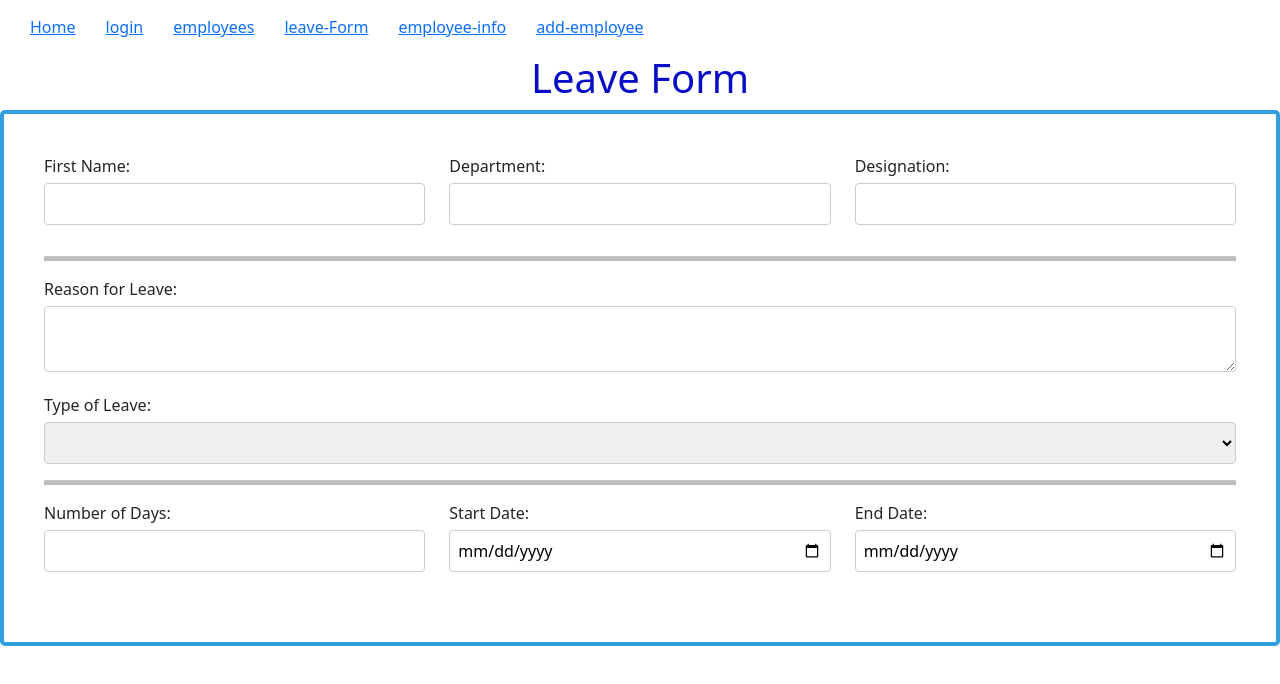
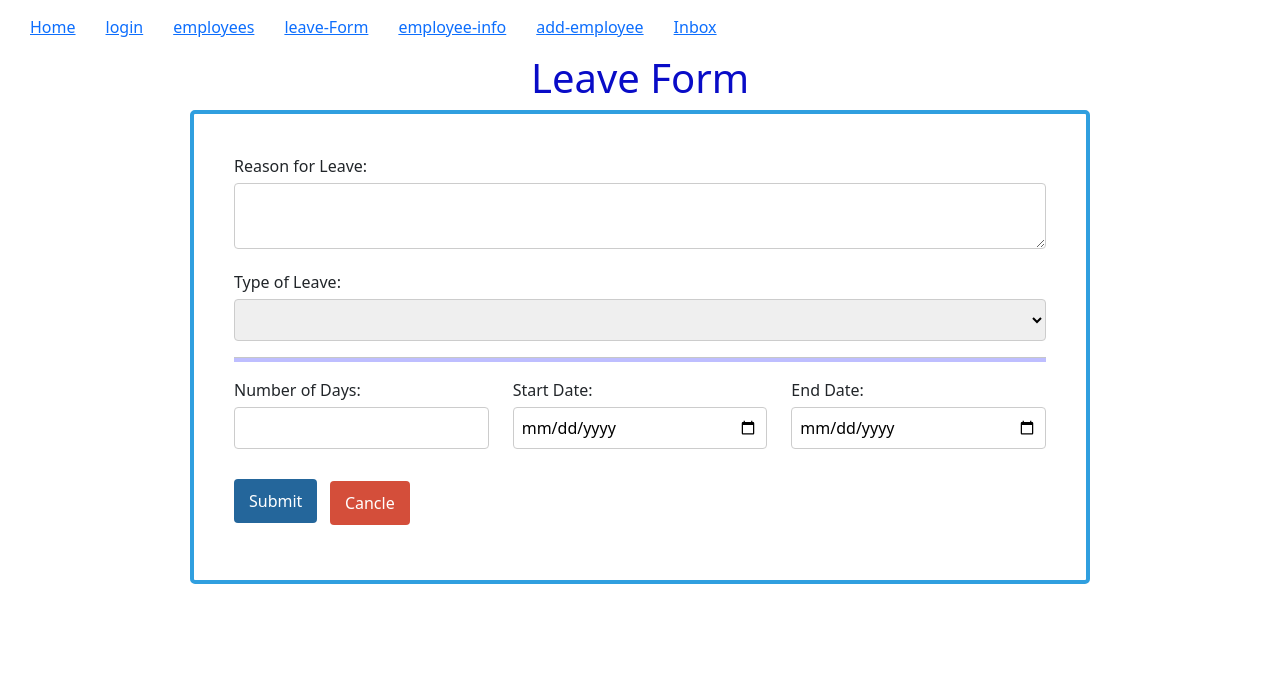
Before and after one commit to bhautikn/EmployeeManagement, an Angular app in the folder registration-app/: page /employees/leave-form in a window 1280 px wide. Shown: the top 684 px of the page. Built offline with nearby package versions, Linux system fonts and the light colour scheme.

Commit message:
leave-form v.2.0.0

```diff
--- a/registration-app/src/app/add-employee/add-employee.component.html
+++ b/registration-app/src/app/add-employee/add-employee.component.html
@@ -448,6 +448,6 @@
     <div>
         <button type="button" (click)="submitForm()">Submit</button>
 &nbsp;
-        <button type="button" class="btn" (click)="cancleForm()">Cancle</button>
+        <button type="button" class="btn" (click)="cancelForm()">Cancle</button>
       </div>
 </form>
--- a/registration-app/src/app/add-employee/add-employee.component.ts
+++ b/registration-app/src/app/add-employee/add-employee.component.ts
@@ -15,7 +15,7 @@ submitForm() {
   // Handle form submission logic
   console.log(this.employee);
 }
-cancleForm() {
+cancelForm() {
   // Handle form submission logic
   console.log(this.employee);
 }
--- a/registration-app/src/app/app-routing.module.ts
+++ b/registration-app/src/app/app-routing.module.ts
@@ -8,6 +8,7 @@ import { LeaveFormComponent } from './leave-form/leave-form.component';
 import { AttendenceComponent } from './attendence/attendence.component';
 import { EmpInfoComponent } from './emp-info/emp-info.component';
 import { AddEmployeeComponent } from './add-employee/add-employee.component';
+import { InboxComponent } from './inbox/inbox.component';
 
 const routes: Routes = [
   {path:'login', component:LoginComponent},
@@ -18,6 +19,7 @@ const routes: Routes = [
   {path:'admin/attendance', component:AttendenceComponent},
   {path:'admin/add-emp', component:AddEmployeeComponent},
   {path:'admin/employees/:id', component:EmpInfoComponent},
+  {path:'admin/inbox', component:InboxComponent},
 
 ];
 
--- a/registration-app/src/app/app.component.html
+++ b/registration-app/src/app/app.component.html
@@ -6,6 +6,7 @@
         <li><a routerLink="/employees/leave-form">leave-Form</a></li>
         <li><a routerLink="admin/employees/:id">employee-info</a></li>
         <li><a routerLink="/admin/add-emp">add-employee</a></li>
+        <li><a routerLink="/admin/inbox">Inbox</a></li>
 
     </ul>
 </nav>
--- a/registration-app/src/app/app.module.ts
+++ b/registration-app/src/app/app.module.ts
@@ -13,6 +13,7 @@ import { AddEmployeeComponent } from './add-employee/add-employee.component';
 import { LeaveFormComponent } from './leave-form/leave-form.component';
 import { AttendenceComponent } from './attendence/attendence.component';
 import { EmpInfoComponent } from './emp-info/emp-info.component';
+import { InboxComponent } from './inbox/inbox.component';
 
 @NgModule({
   declarations: [
@@ -24,7 +25,8 @@ import { EmpInfoComponent } from './emp-info/emp-info.component';
     AddEmployeeComponent,
     LeaveFormComponent,
     AttendenceComponent,
-    EmpInfoComponent
+    EmpInfoComponent,
+    InboxComponent
   ],
   imports: [
     BrowserModule,
--- /dev/null
+++ b/registration-app/src/app/inbox/inbox.component.css
@@ -0,0 +1,47 @@
+/* inbox.component.css */
+
+.inbox-container {
+    max-width: 800px;
+    margin: 0 auto;
+  }
+
+  h2 {
+    color: #3498db;
+  }
+
+  .button-container {
+    display: flex;
+    justify-content: space-between;
+    margin-bottom: 20px;
+  }
+
+  .big-button {
+    background-color: #3498db;
+    color: #fff;
+    padding: 15px 20px;
+    font-size: 16px;
+    border: none;
+    border-radius: 5px;
+    cursor: pointer;
+  }
+
+  .big-button:hover {
+    background-color: #2980b9;
+  }
+
+  .inbox-table {
+    width: 100%;
+    border-collapse: collapse;
+    margin-top: 20px;
+  }
+
+  .inbox-table th, .inbox-table td {
+    border: 1px solid #ddd;
+    padding: 8px;
+    text-align: left;
+  }
+
+  .inbox-table th {
+    background-color: #3498db;
+    color: #fff;
+  }
--- /dev/null
+++ b/registration-app/src/app/inbox/inbox.component.html
@@ -0,0 +1,50 @@
+<!-- inbox.component.html -->
+
+<div class="inbox-container">
+    <h2 style="text-align: center;">Inbox</h2>
+
+    <!-- Two big buttons on top -->
+    <div class="button-container">
+      <button class="big-button" (click)="onReadClick()">Read</button>
+      <button class="big-button" (click)="onUnreadClick()">Unread</button>
+    </div>
+
+    <!-- Table displaying content based on the selected button -->
+    <table *ngIf="showReadTable" class="inbox-table">
+      <!-- Table headers -->
+      <thead>
+        <tr>
+          <th>Subject</th>
+          <th>Date</th>
+          <!-- Add more columns as needed -->
+        </tr>
+      </thead>
+      <!-- Table content for 'Read' button -->
+      <tbody>
+        <tr *ngFor="let message of readMessages">
+          <td>{{ message.subject }}</td>
+          <td>{{ message.date }}</td>
+          <!-- Add more columns as needed -->
+        </tr>
+      </tbody>
+    </table>
+
+    <table *ngIf="showUnreadTable" class="inbox-table">
+      <!-- Table headers -->
+      <thead>
+        <tr>
+          <th>Subject</th>
+          <th>Date</th>
+          <!-- Add more columns as needed -->
+        </tr>
+      </thead>
+      <!-- Table content for 'Unread' button -->
+      <tbody>
+        <tr *ngFor="let message of unreadMessages">
+          <td>{{ message.subject }}</td>
+          <td>{{ message.date }}</td>
+          <!-- Add more columns as needed -->
+        </tr>
+      </tbody>
+    </table>
+  </div>
--- /dev/null
+++ b/registration-app/src/app/inbox/inbox.component.ts
@@ -0,0 +1,35 @@
+// inbox.component.ts
+
+import { Component } from '@angular/core';
+
+@Component({
+  selector: 'app-inbox',
+  templateUrl: './inbox.component.html',
+  styleUrls: ['./inbox.component.css']
+})
+export class InboxComponent {
+  showReadTable: boolean = false;
+  showUnreadTable: boolean = false;
+
+  readMessages: any[] = [
+    { subject: 'Read Message 1', date: '2023-01-01' },
+    { subject: 'Read Message 2', date: '2023-01-02' },
+    // Add more read messages as needed
+  ];
+
+  unreadMessages: any[] = [
+    { subject: 'Unread Message 1', date: '2023-01-03' },
+    { subject: 'Unread Message 2', date: '2023-01-04' },
+    // Add more unread messages as needed
+  ];
+
+  onReadClick() {
+    this.showReadTable = true;
+    this.showUnreadTable = false;
+  }
+
+  onUnreadClick() {
+    this.showReadTable = false;
+    this.showUnreadTable = true;
+  }
+}
--- a/registration-app/src/app/leave-form/leave-form.component.css
+++ b/registration-app/src/app/leave-form/leave-form.component.css
@@ -21,15 +21,42 @@ div {
   }
 
   form {
-    /* max-width: 400px; */
+    max-width: 900px;
     margin: 0 auto;
     padding: 40px;
     border: 4px solid #309fdf;
     border-radius: 5px;
     box-shadow: 150 0 15px rgba(0, 0, 0, 0.1);
-  }
+    background-image: linear-gradient(direction, #ccc, #666666);
+}
 
   h1{
     text-align: center;
     color: rgb(9, 12, 199);
   }
+
+  button {
+    background-color: #24669b;
+    color: white;
+    padding: 10px 15px;
+    border: none;
+    border-radius: 4px;
+    cursor: pointer;
+  }
+
+  button:hover {
+    background-color: #2811ab;
+  }
+
+  .btn {
+    background-color: #d44e3a;
+    color: rgb(255, 255, 255);
+    padding: 10px 15px;
+    border: none;
+    border-radius: 4px;
+    cursor: pointer;
+  }
+
+  .btn:hover {
+    background-color: #960000;
+  }
--- a/registration-app/src/app/leave-form/leave-form.component.html
+++ b/registration-app/src/app/leave-form/leave-form.component.html
@@ -1,7 +1,7 @@
 <!-- leave-form.component.html -->
 <h1>Leave Form</h1>
 <form>
-<div class="row">
+<!-- <div class="row">
   <div class="col">
     <label for="firstName">First Name:</label>
     <input type="text" id="firstName" name="firstName" [(ngModel)]="leaveApplication.firstName" required>
@@ -16,9 +16,9 @@
     <label for="designation">Designation:</label>
     <input type="text" id="designation" name="designation" [(ngModel)]="leaveApplication.designation" required>
   </div>
-</div>
+</div> -->
 
-<hr width="100%" size="7" color="black"  noshade>
+<!-- <hr width="100%" size="7" color="black"  noshade>  -->
 
 <div>
   <label for="reasonForLeave">Reason for Leave:</label>
@@ -34,11 +34,14 @@
     <option value="Sabbatical leave">Sabbatical leave</option>
     <option value="Marriage leave">Marriage leave</option>
     <option value="Voluntary leave">Voluntary leave</option>
+    <option value="Bereavement leave">Bereavement leave</option>
+    <option value="Compensatory leave">Compensatory leave</option>
+    <option value="Mandatory leave">Mandatory leave</option>
     <!-- Add more leave types as needed -->
   </select>
 </div>
 
-<hr width="100%" size="7" color="black"  noshade>
+<hr width="100%" size="7" color="blue"  noshade>
 
 <div class="row">
 
@@ -57,4 +60,10 @@
   <input type="date" id="endDate" name="endDate" [(ngModel)]="leaveApplication.endDate" required>
 </div>
 </div>
+
+<div>
+  <button type="button" (click)="submitForm()">Submit</button>
+&nbsp;
+  <button type="button" class="btn" (click)="cancelleave()">Cancle</button>
+</div>
 </form>
--- a/registration-app/src/app/leave-form/leave-form.component.ts
+++ b/registration-app/src/app/leave-form/leave-form.component.ts
@@ -11,4 +11,12 @@ export class LeaveFormComponent {
   leaveApplication: any = {}; // Initialize with empty object
 
   // You can add additional logic here if needed
+  submitForm() {
+    // Handle form submission logic
+    console.log();
+  }
+  cancelleave() {
+    // Handle form submission logic
+    console.log();
+  }
 }
```
Also changed, not shown: 1 other file (tests, documents, lock files or other folders).
